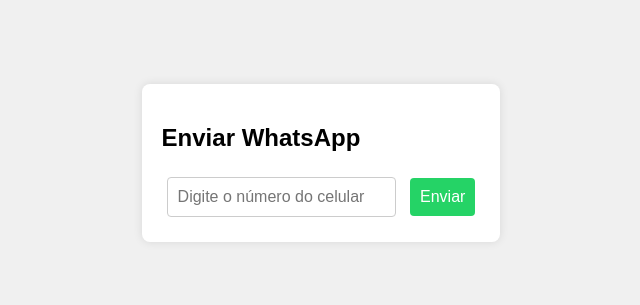
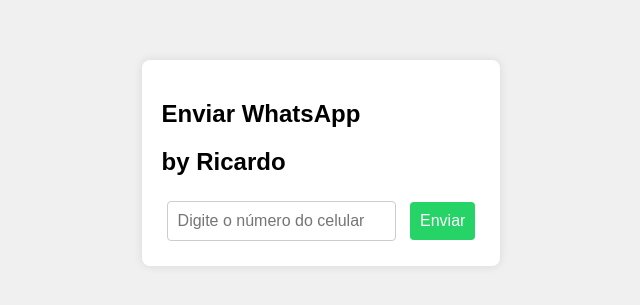
Before and after one commit to rzibordi/contagem, a plain HTML site: page index.html in a window 1280 px wide. Shown: the part 245-550 px from the top of the page, without its empty margins (319-959 px from the left). Drawn offline with Linux system fonts and the light colour scheme.

Commit message:
Add files via upload

```diff
--- a/index.html
+++ b/index.html
@@ -40,6 +40,7 @@
 <body>
     <div class="container">
         <h2>Enviar WhatsApp</h2>
+        <h2>by Ricardo</h2>
         <form id="whatsappForm">
             <input type="text" id="phoneNumber" placeholder="Digite o número do celular" required>
             <button type="submit">Enviar</button>
```
